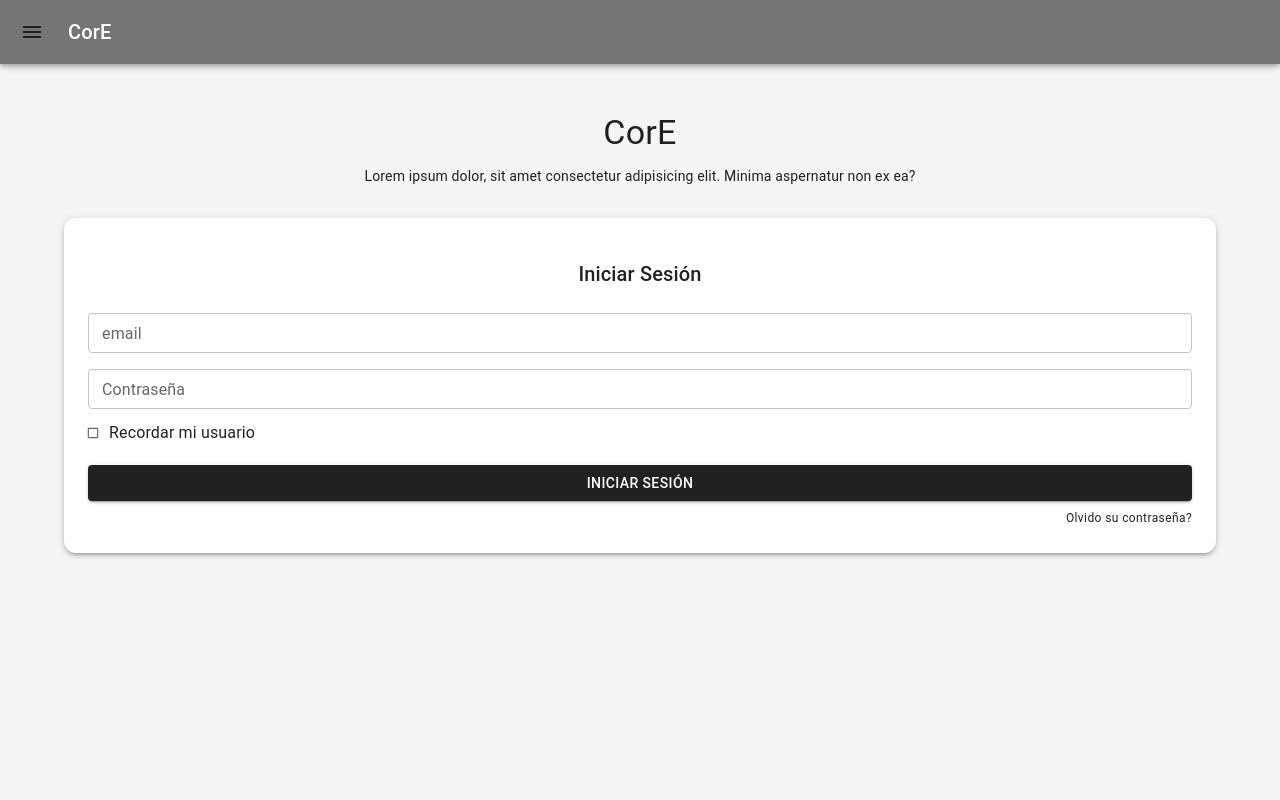
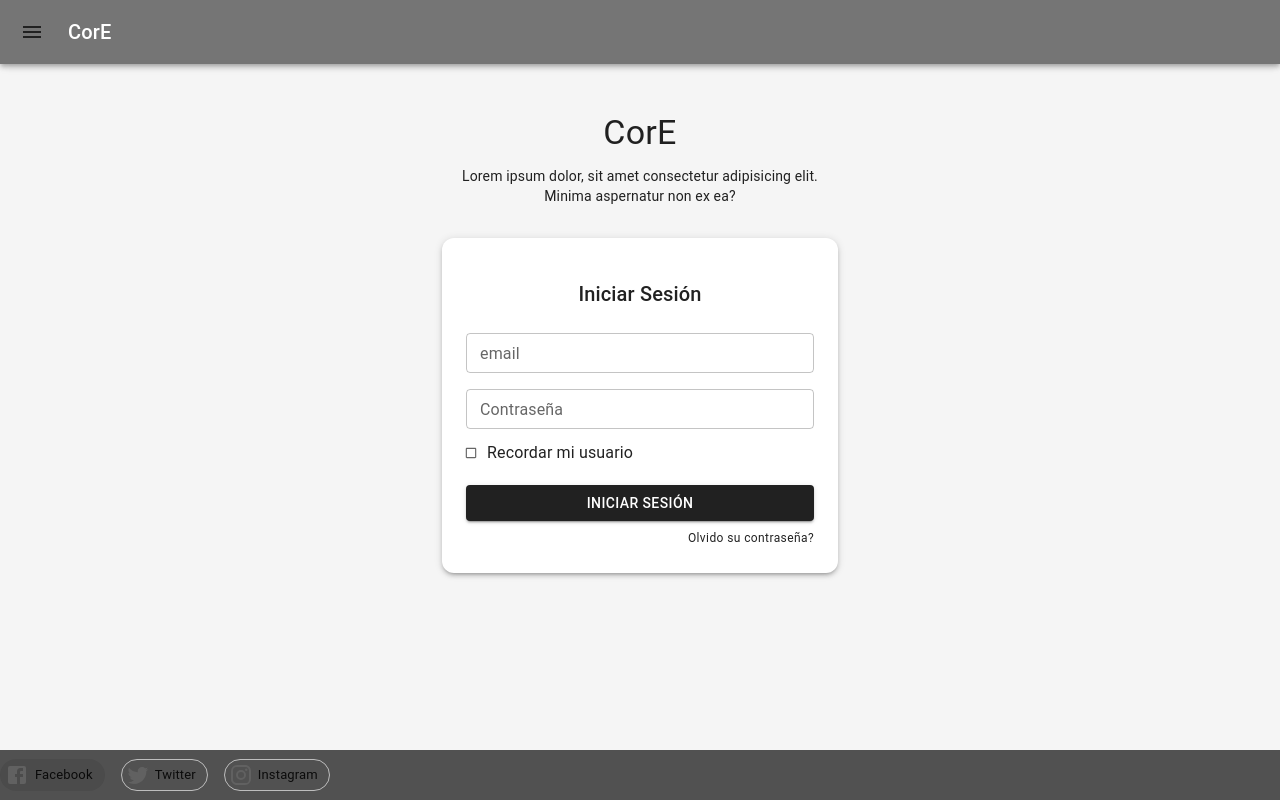
Before and after one commit to GyManager/FrontEndSource, a React (Create React App) app: page / in a window 1280 px wide. Built offline with nearby package versions, Linux system fonts and the light colour scheme.

Commit message:
Desktop
feat:  Vista desktop
Pendientes:
                   - Colores
                           - Icono menu
                           - Barra Inferior
                           - Iconos barra inferior
                   - Fuente
                   - Opcidad de los links inferiores

```diff
--- a/src/App.js
+++ b/src/App.js
@@ -5,6 +5,7 @@ import themeConfig from "./themeConfig"
 
 import NavBar from './components/Navbar'
 import Login from './pages/LoginPage'
+import BottomBar from './components/BottomBar';
 
 
 function App() {
@@ -13,7 +14,9 @@ function App() {
       <ThemeProvider theme={themeConfig} >
         <NavBar />
         <Login />
+        <BottomBar sx={{display: {xs:'none', sm:'none', md:'block'}}}/>
         </ThemeProvider>
+
     </div>
   );
 }
--- /dev/null
+++ b/src/components/BottomBar.js
@@ -0,0 +1,32 @@
+import React from 'react'
+import Box from '@mui/material/Box'
+import Chip from '@mui/material/Chip';
+import Stack from '@mui/material/Stack';
+import FacebookIcon from '@mui/icons-material/Facebook';
+import TwitterIcon from '@mui/icons-material/Twitter';
+import InstagramIcon from '@mui/icons-material/Instagram';
+
+function bottomBar() {
+    return (
+            <Stack
+                direction="row"
+                alignItems="center"
+                spacing={2}
+                sx={{
+                width: "100%",
+                height: 50,
+                display: {xs:'none', md:'flex'},
+                position: 'absolute',
+                bottom: '0',
+                backgroundColor: 'primary.dark',
+
+                }}
+            >
+                <Chip icon={<FacebookIcon />} label="Facebook" />
+                <Chip icon={<TwitterIcon />} label="Twitter" variant="outlined" />
+                <Chip icon={<InstagramIcon />} label="Instagram" variant="outlined" />
+            </Stack>
+    );
+}
+
+export default bottomBar
--- a/src/pages/LoginPage.js
+++ b/src/pages/LoginPage.js
@@ -16,8 +16,9 @@ export default function LoginPage() {
     return (
         <div>
             <Box sx={{ width: '100%' }}
+
             >
-                <Container fluid>
+                <Container maxWidth="xs">
                     <Typography variant="h4" align="center" component="div" gutterBottom>
                         CorE
                     </Typography>
```
